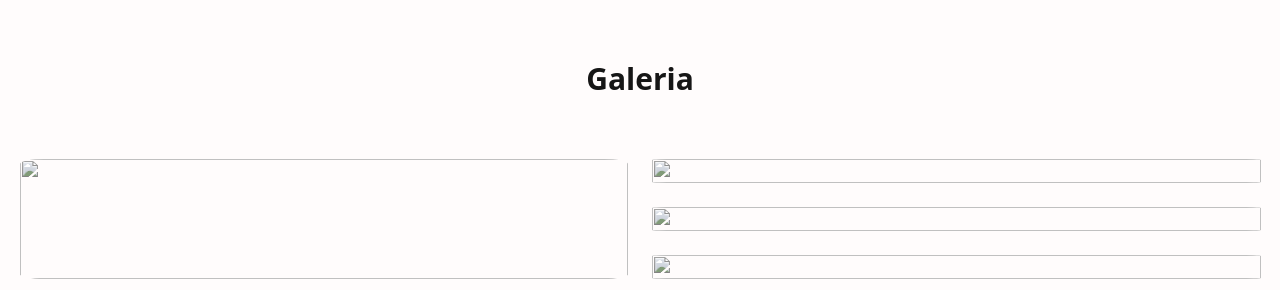
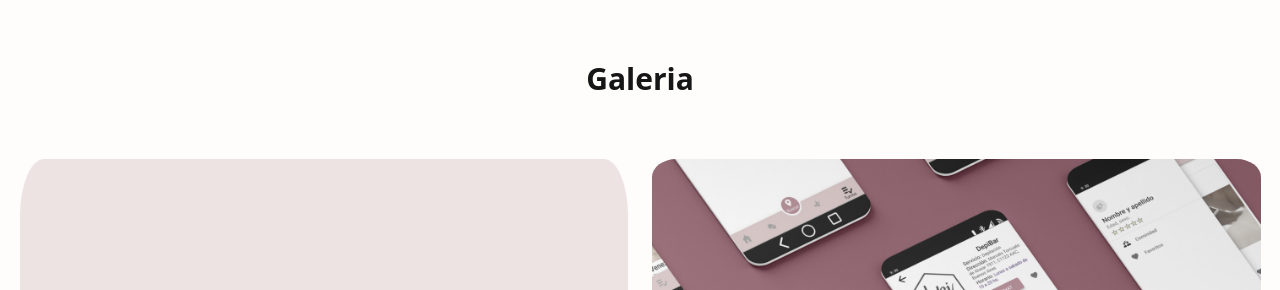
Before and after one commit to LivistLara/ProyectoCoder, a plain HTML site: page index.html in a window 1280 px wide. Shown: the part 3337-3627 px from the top of the page. Drawn offline with nearby package versions, Linux system fonts and the light colour scheme; the site is published under a folder, as on GitHub Pages, so addresses that start at the root find nothing.

Commit message:
imagenes index

```diff
--- a/index.html
+++ b/index.html
@@ -121,16 +121,16 @@
                         <h2 class="text-style__tittle">Galeria</h2>
                         <div class="grid-container w-100">
                                 <div class="foto1-grid item">
-                                        <img src="/img/galeria/Three_Smartphone_Screens_Mockup 1.png" alt="" >
+                                        <img src="img/galeria/phone.png" alt="" >
                                 </div>
                                 <div class="foto2-grid item">
-                                        <img src="/img/galeria/mockup1.png" alt="" >
+                                        <img src="img/galeria/mockup1.png" alt="" >
                                 </div>
                                 <div class="foto3-grid item">
-                                        <img src="/img/galeria/mokups.png" alt="" >
+                                        <img src="img/galeria/mokups.png" alt="" >
                                 </div>
                                 <div class="foto4-grid item">
-                                        <img src="/img/galeria/Slide 16_9 - 1.jpg" alt="" >
+                                        <img src="img/galeria/amazon.jpg" alt="" >
                                 </div>
                         </div>
                 </section>
```
Also changed, not shown: img/galeria/amazon.jpg (renamed from img/galeria/Slide 16_9 - 1.jpg), img/galeria/phone.png (renamed from img/galeria/Three_Smartphone_Screens_Mockup 1.png).
